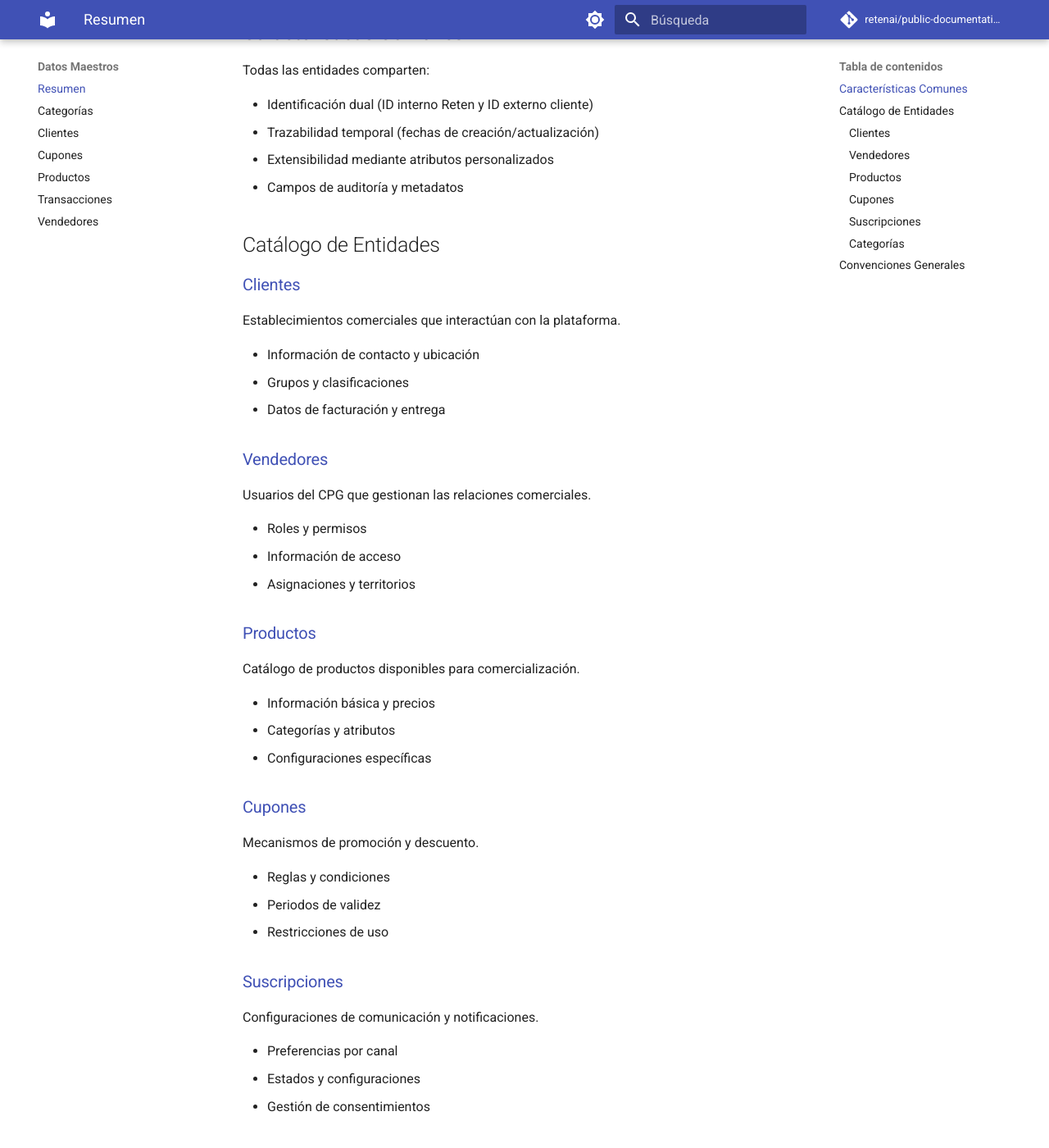
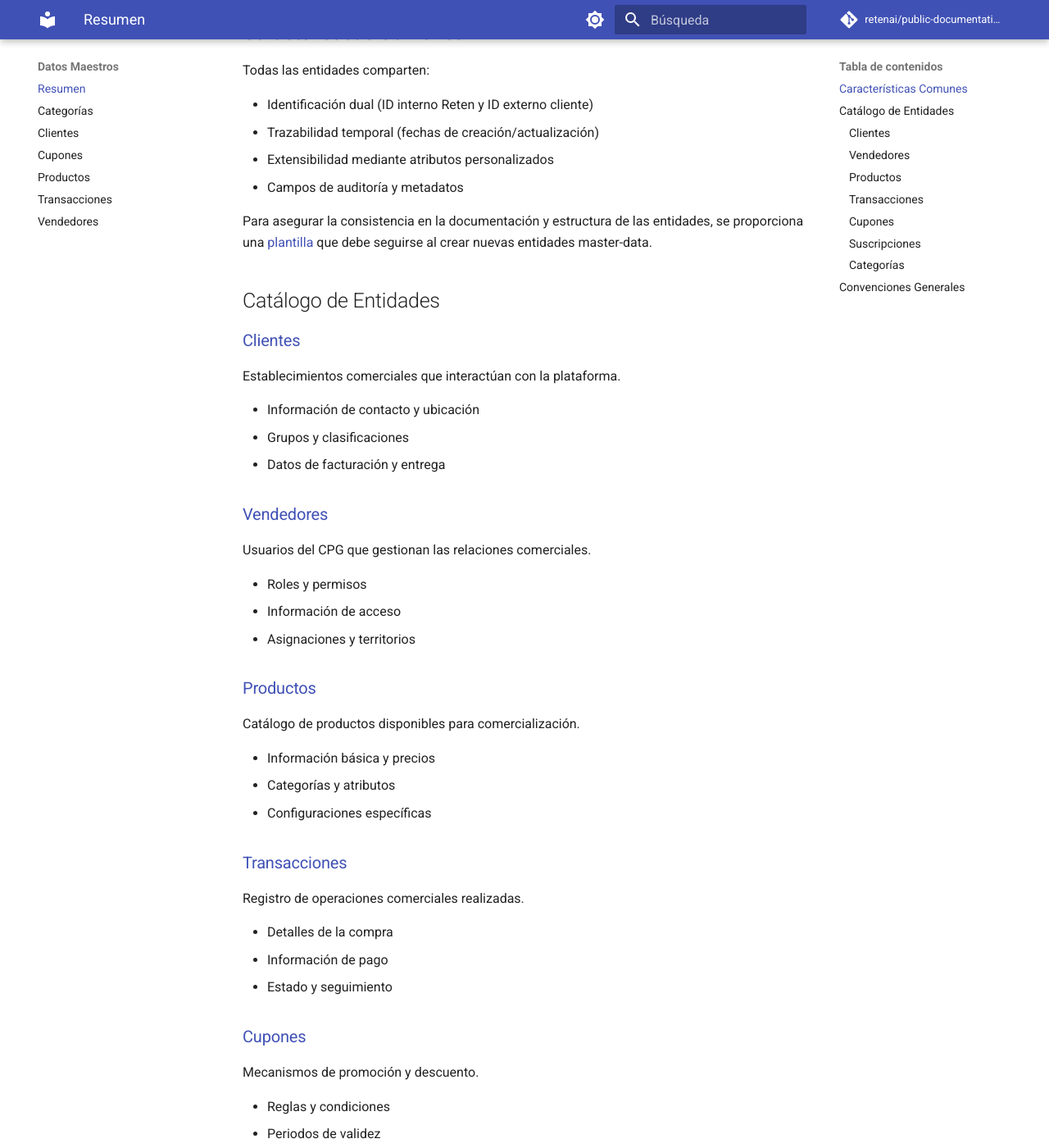
Before and after one commit to retenai/public-documentation, an MkDocs documentation site: the page built from docs/master-data/README.md, in a window 1280 px wide and 1400 px high, scrolled down 322 px. Shown: the whole window at 82% size. Built offline with MkDocs 1.6.1 and Material for MkDocs 9.7.7, drawn with Linux system fonts in a browser that asks for light colours; comment, search, counter and statistics services are not loaded.

Commit message:
docs: standardize entity documentation structure
• Rename channel_subscription.md to README.md in subscription folder • Add transactions entity to main README.md • Ensure all entity links point to README.md files

```diff
--- a/docs/master-data/README.md
+++ b/docs/master-data/README.md
@@ -10,6 +10,8 @@ Todas las entidades comparten:
 - Trazabilidad temporal (fechas de creación/actualización)
 - Extensibilidad mediante atributos personalizados
 - Campos de auditoría y metadatos
+
+Para asegurar la consistencia en la documentación y estructura de las entidades, se proporciona una [plantilla](./_template.md) que debe seguirse al crear nuevas entidades master-data.
 
 ## Catálogo de Entidades
 
@@ -38,6 +40,15 @@ Catálogo de productos disponibles para comercialización.
 - Información básica y precios
 - Categorías y atributos
 - Configuraciones específicas
+
+
+### [Transacciones](./transactions/README.md)
+
+Registro de operaciones comerciales realizadas.
+
+- Detalles de la compra
+- Información de pago
+- Estado y seguimiento
 
 
 ### [Cupones](./coupon/README.md)
```
Also changed, not shown: docs/master-data/subscription/README.md (renamed from docs/master-data/subscription/channel_subscription.md).
